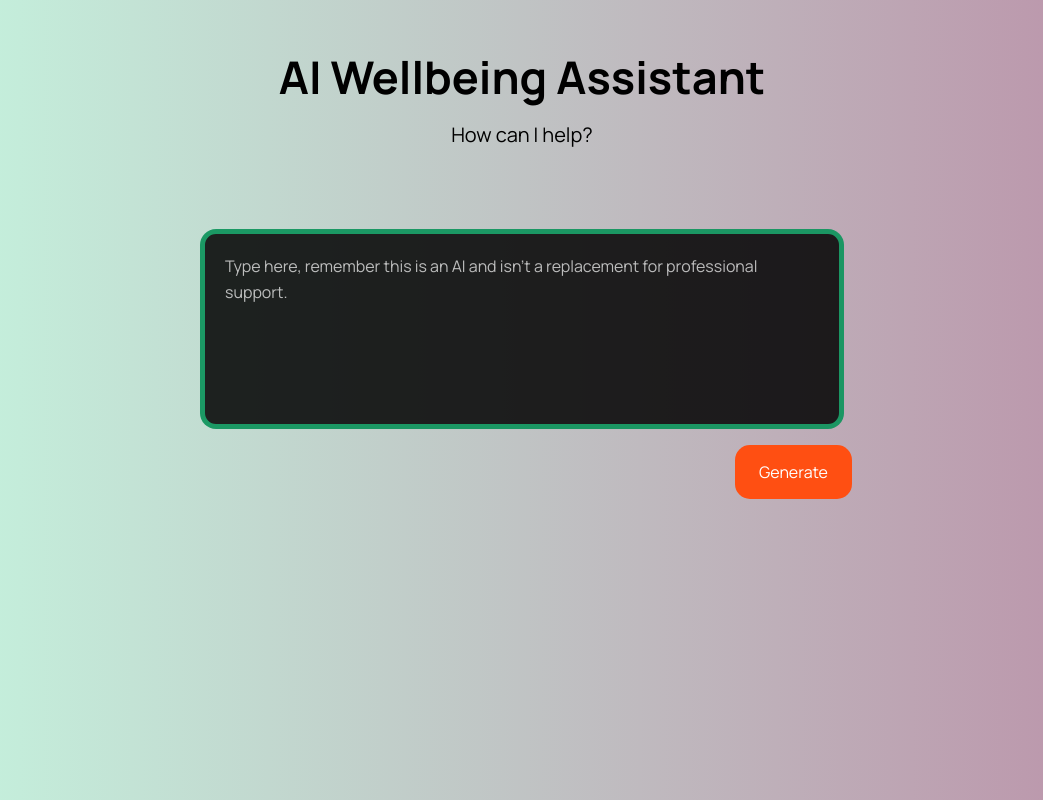
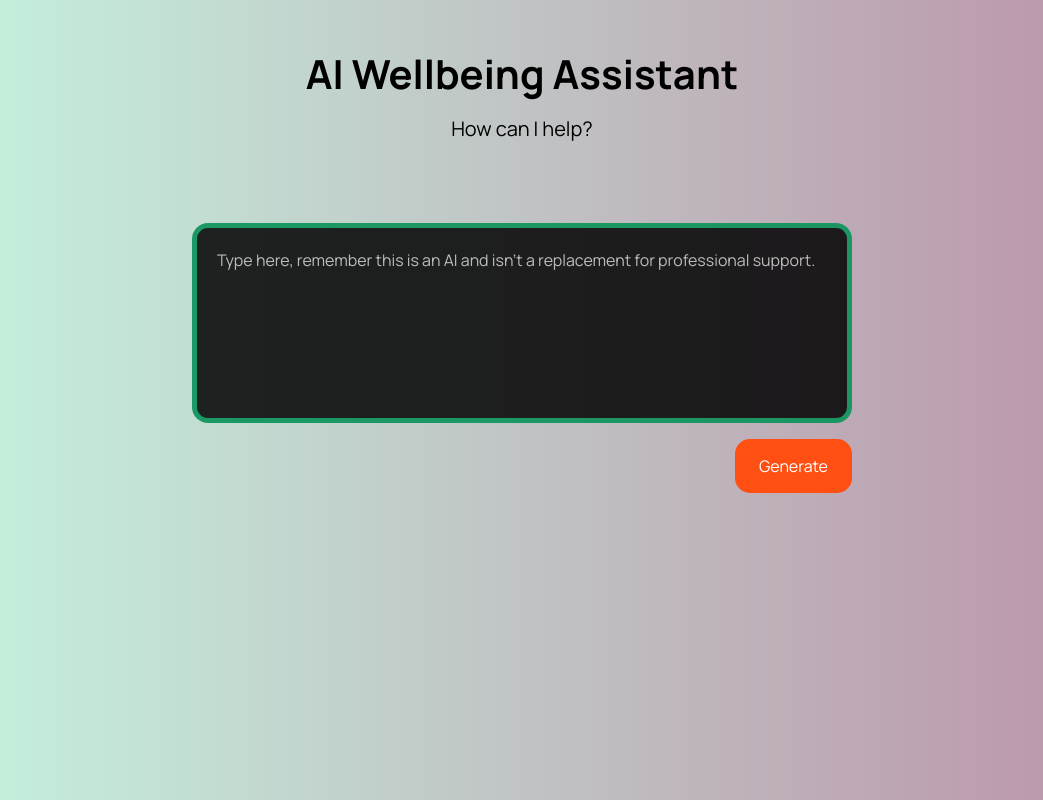
Before and after one commit to Kyronne/OpenAI-Assistant, a Next.js app: page / in a window 1280 px wide. Shown: the whole page, without its empty margins (118-1161 px from the left). Built offline with nearby package versions, Linux system fonts and the light colour scheme.

Commit message:
Made responsive for smaller screens

```diff
--- a/pages/styles.css
+++ b/pages/styles.css
@@ -51,7 +51,7 @@ body {
 .header-title h1 {
     width: 100%;
     font-weight: 700;
-    font-size: 45px;
+    font-size: 40px;
     line-height: 1.2em;
     text-align: center;
     margin: 0;
@@ -97,7 +97,7 @@ body {
     padding: 20px;
     position: relative;
     width: 610px;
-    max-width: 90%;
+    margin: auto;
     will-change: transform;
     overflow: auto;
     outline: none;
@@ -275,6 +275,7 @@ textarea {
     border-top-width: 5px;
     padding: 20px;
     max-width: 90%;
+    margin: auto;
     /* max-width: 25%; */
     flex-direction: column;
     justify-content: flex-start;
```
